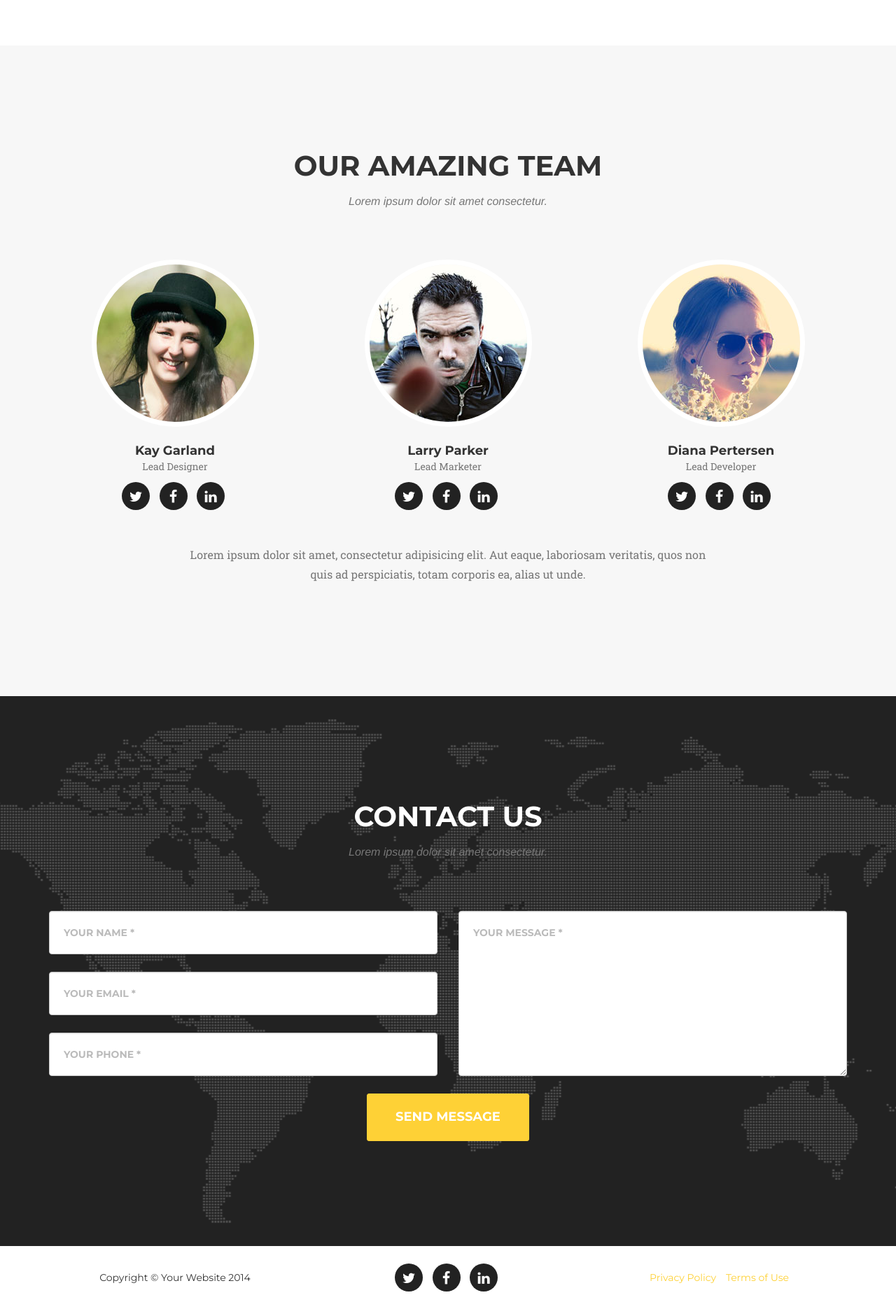
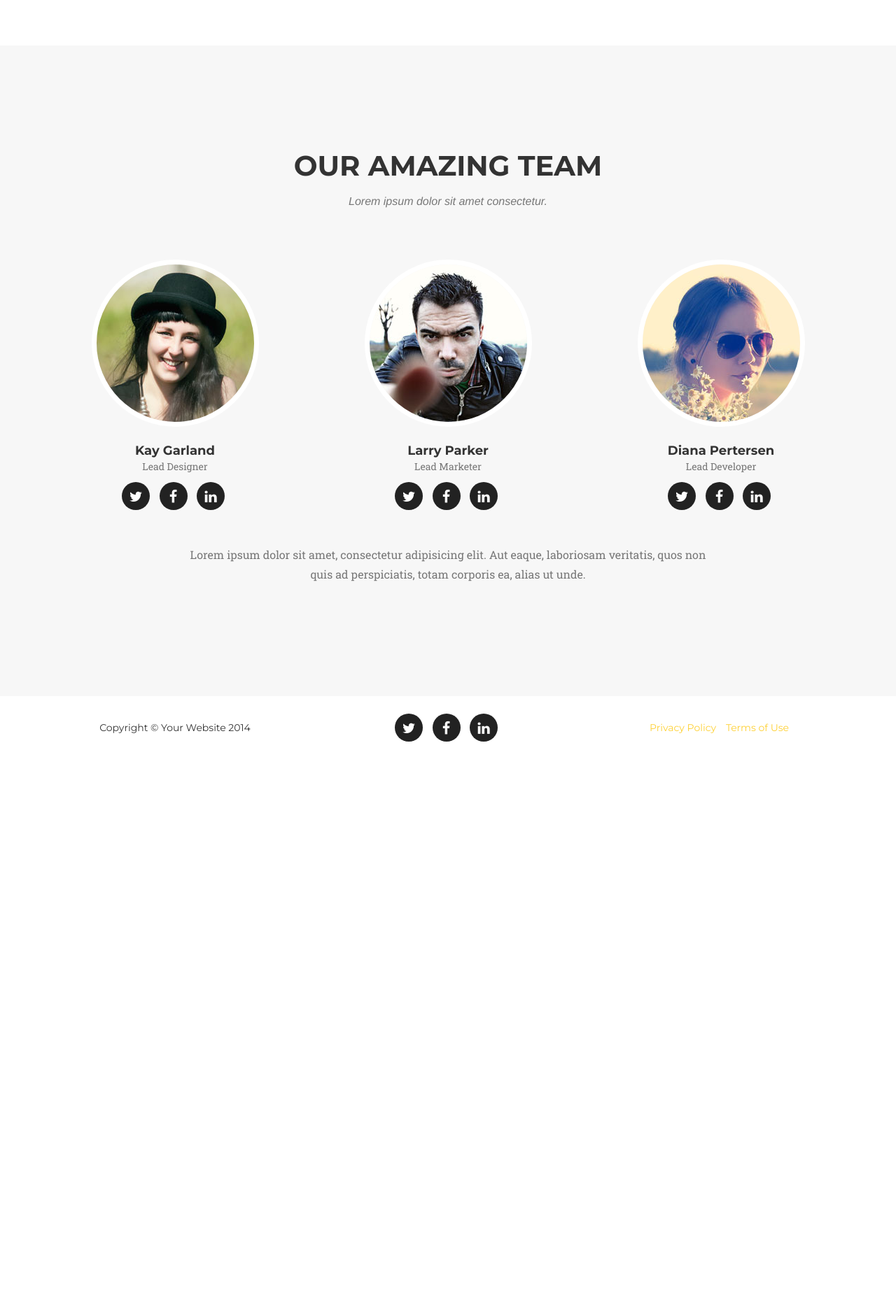
Before and after one commit to manishdwibedy/Top-Dishes-Zomato, a Flask app: page / in a window 1280 px wide. Shown: the part 3240-5111 px from the top of the page at 70% size. After the commit the page ends 4300 px from the top, so only its background shows below. Run offline with Flask 2, Linux system fonts and the light colour scheme; some libraries are stand-ins or nearby versions; some web fonts are replaced.

Commit message:
Removed the contact section as well.

```diff
--- a/web/templates/index2.html
+++ b/web/templates/index2.html
@@ -63,9 +63,6 @@
                     </li>
                     <li>
                         <a class="page-scroll" href="#team">Team</a>
-                    </li>
-                    <li>
-                        <a class="page-scroll" href="#contact">Contact</a>
                     </li>
                 </ul>
             </div>
@@ -268,51 +265,6 @@
         </div>
     </section>
 
-    <!-- Contact Section -->
-    <section id="contact">
-        <div class="container">
-            <div class="row">
-                <div class="col-lg-12 text-center">
-                    <h2 class="section-heading">Contact Us</h2>
-                    <h3 class="section-subheading text-muted">Lorem ipsum dolor sit amet consectetur.</h3>
-                </div>
-            </div>
-            <div class="row">
-                <div class="col-lg-12">
-                    <form name="sentMessage" id="contactForm" novalidate>
-                        <div class="row">
-                            <div class="col-md-6">
-                                <div class="form-group">
-                                    <input type="text" class="form-control" placeholder="Your Name *" id="name" required data-validation-required-message="Please enter your name.">
-                                    <p class="help-block text-danger"></p>
-                                </div>
-                                <div class="form-group">
-                                    <input type="email" class="form-control" placeholder="Your Email *" id="email" required data-validation-required-message="Please enter your email address.">
-                                    <p class="help-block text-danger"></p>
-                                </div>
-                                <div class="form-group">
-                                    <input type="tel" class="form-control" placeholder="Your Phone *" id="phone" required data-validation-required-message="Please enter your phone number.">
-                                    <p class="help-block text-danger"></p>
-                                </div>
-                            </div>
-                            <div class="col-md-6">
-                                <div class="form-group">
-                                    <textarea class="form-control" placeholder="Your Message *" id="message" required data-validation-required-message="Please enter a message."></textarea>
-                                    <p class="help-block text-danger"></p>
-                                </div>
-                            </div>
-                            <div class="clearfix"></div>
-                            <div class="col-lg-12 text-center">
-                                <div id="success"></div>
-                                <button type="submit" class="btn btn-xl">Send Message</button>
-                            </div>
-                        </div>
-                    </form>
-                </div>
-            </div>
-        </div>
-    </section>
-
     <footer>
         <div class="container">
             <div class="row">
```
